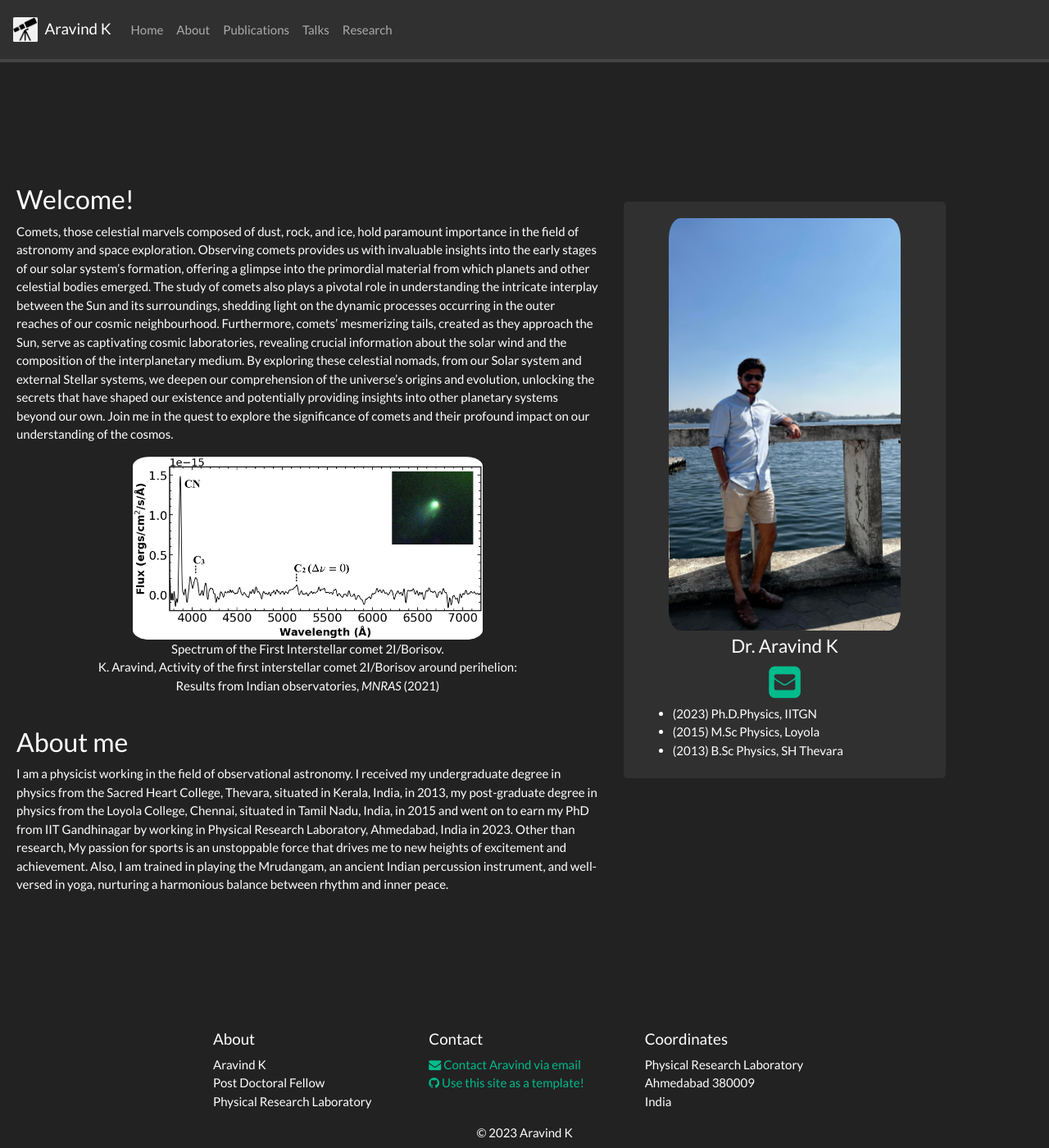
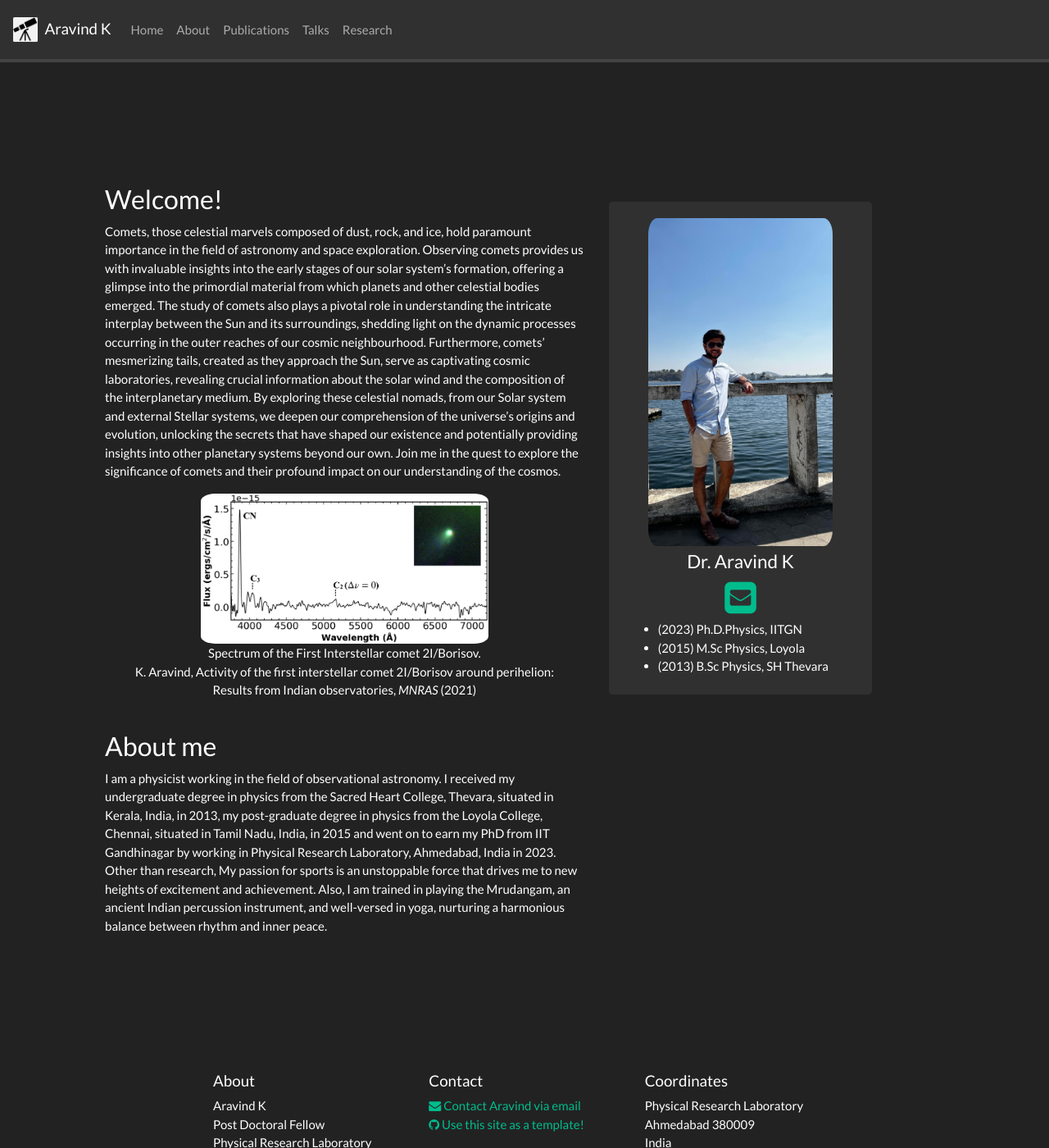
Before and after one commit to DrAravind1192/DrAravind1192.github.io, a Jekyll site: the page built from _pages/home.md, in a window 1280 px wide and 1400 px high. Shown: the whole window at 82% size. Built offline with Jekyll 4.4.1, drawn with Linux system fonts in a browser that asks for light colours; nearby versions of some CDN libraries; a style sheet for code colours, icons or effects is not loaded.

Commit message:
Update default.html

```diff
--- a/_layouts/default.html
+++ b/_layouts/default.html
@@ -5,21 +5,21 @@
     @media only screen and (max-width: 600px) {
       .main-container {
         /* 20px padding for x, 10px for y */
-        padding: 20px 10px;
+        padding: 20px;
       }
     }
 
     /* Moderate padding for tablet */
     @media only screen and (min-width: 601px) and (max-width: 1024px) {
       .main-container {
-        padding: 35px 10px;
+        padding: 35px;
       }
     }
 
     /* Large padding for large screens */
     @media only screen and (min-width: 1025px) {
       .main-container {
-        padding: 10% 20px;
+        padding: 10%;
       }
     }
   </style>
```
